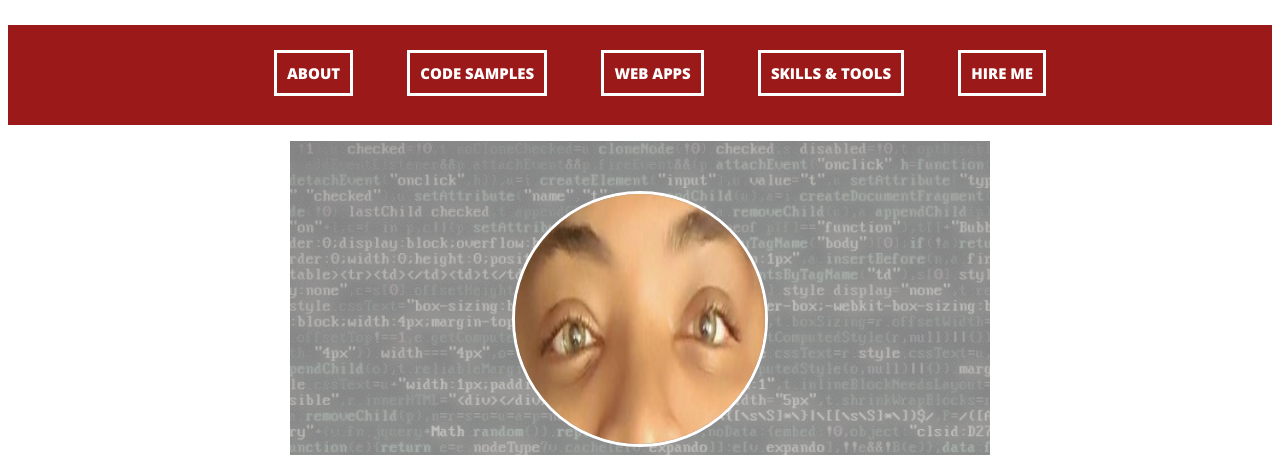
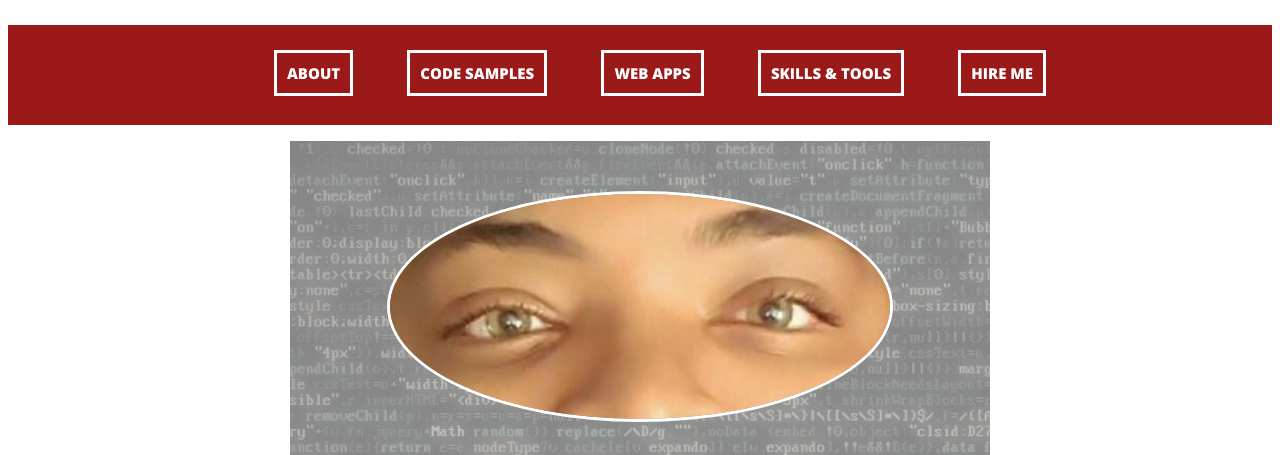
Before and after one commit to VBATES2/portfolio, a plain HTML site: page index.html in a window 1280 px wide. Shown: the top 455 px of the page. Drawn offline with nearby package versions, Linux system fonts and the light colour scheme; files that its build step writes are made by us from their sources; files whose address does not match are found by name.

Commit message:
Update style.css

```diff
--- a/style.css
+++ b/style.css
@@ -66,7 +66,7 @@ li {
 font-size: 18px;
 }
 
-.me{height: 250px; width: 250px;border-radius:50%; border-style: solid; border-color: white;
+.me{width: 500px;border-radius:50%; border-style: solid; border-color: white;
 margin-top: 50px; }
 
 .about{width: 700px;
```
